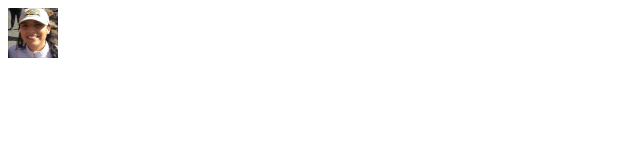
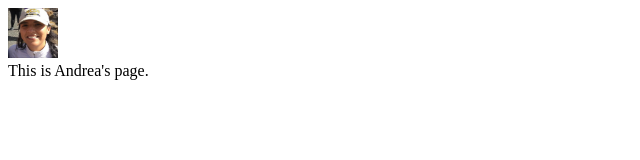
Before and after one commit to wymsyhawk/UX_UI_HW_17, a plain HTML site: page index.html in a window 1280 px wide. Shown: the whole page, without its empty margins (0-640 px from the left). Drawn offline with Linux system fonts and the light colour scheme.

Commit message:
something

```diff
--- a/index.html
+++ b/index.html
@@ -15,6 +15,6 @@
 
         </nav>
     </header>
-
+    This is Andrea's page.
 </body>
 </html>
```
Also changed, not shown: 1 other file.
